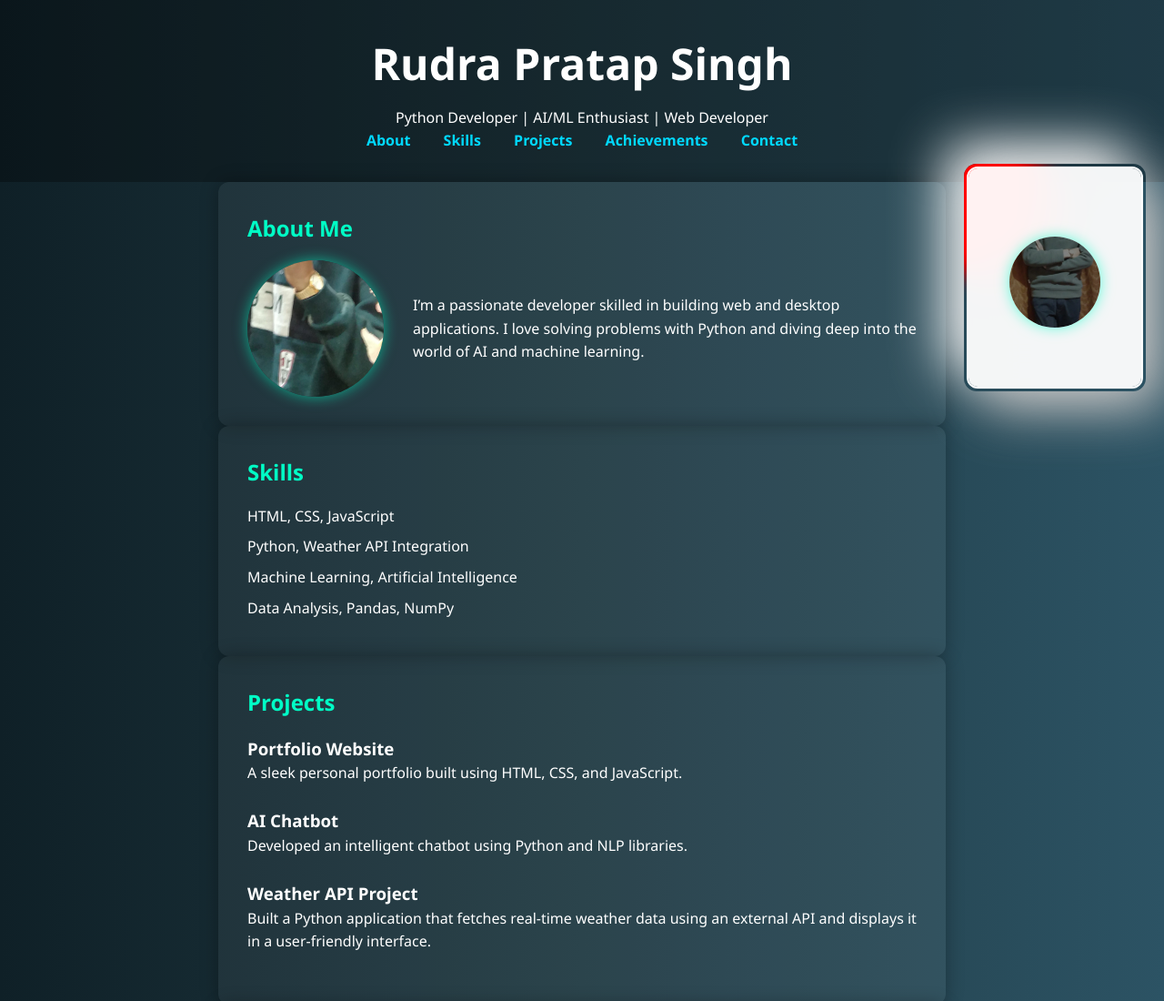
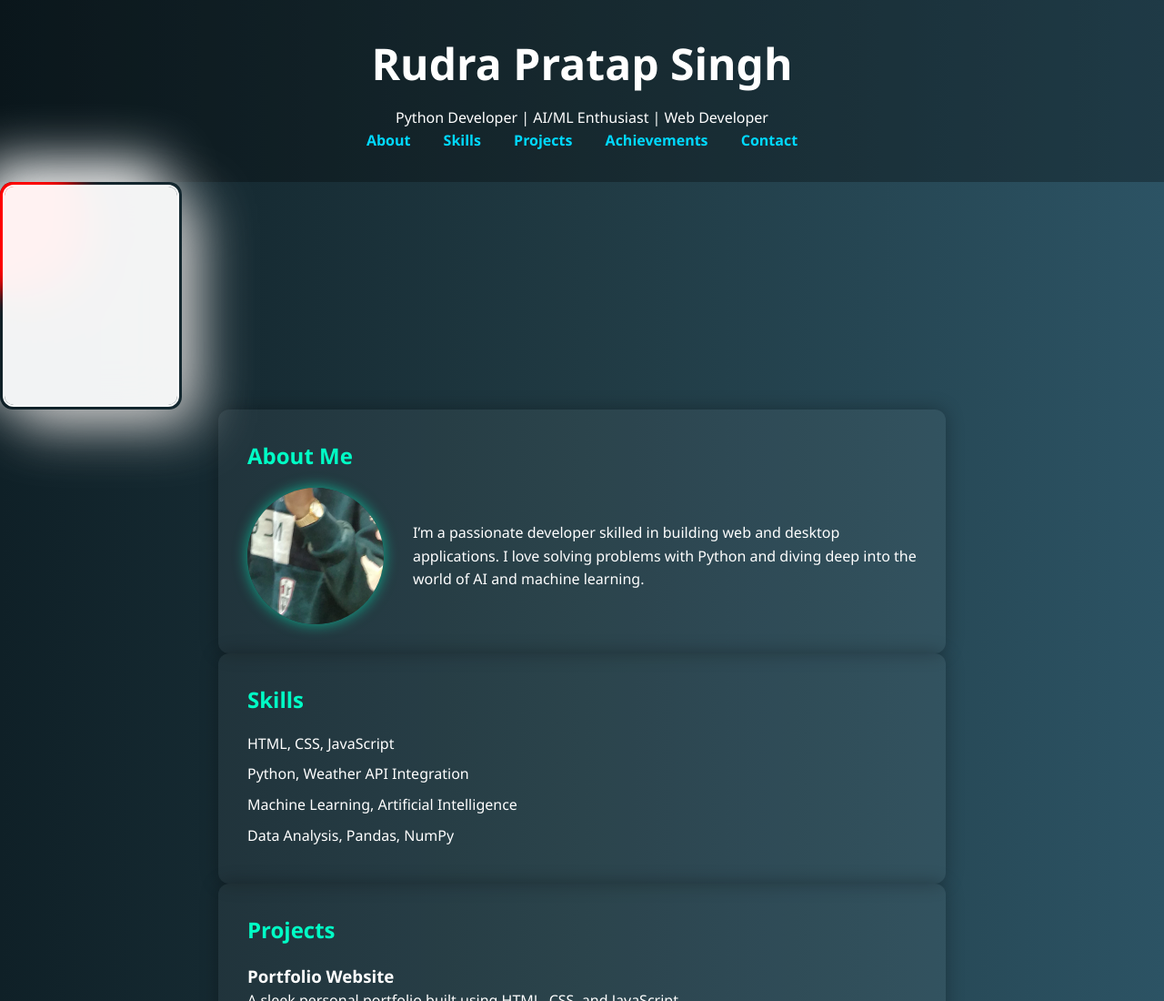
Before and after one commit to rudra-pratap-singh1/portfolio, a plain HTML site: page index.html in a window 1280 px wide. Shown: the top 1100 px of the page at 91% size. Drawn offline with Linux system fonts and the light colour scheme.

Commit message:
Update index.html

```diff
--- a/index.html
+++ b/index.html
@@ -110,9 +110,7 @@
     }
 
     .card {
-      position: fixed; /* Fixed instead of absolute */
-      top: 180px;
-      right: 20px; /* Moved to right */
+      position: relative;
       width: 200px;
       height: 250px;
       border-radius: 14px;
@@ -160,17 +158,6 @@
       75% { transform: translate(-100%, -100%) translate3d(0, 100%, 0); }
       100% { transform: translate(-100%, -100%) translate3d(0, 0, 0); }
     }
-
-    .card-img {
-      position: relative;
-      z-index: 3;
-      width: 100px;
-      height: 100px;
-      border-radius: 50%;
-      object-fit: cover;
-      box-shadow: 0 0 15px rgba(0, 255, 198, 0.6);
-      margin-top: 10px;
-    }
   </style>
 </head>
 <body>
@@ -186,11 +173,9 @@
     </nav>
   </header>
 
-  <!-- Floating Card -->
   <div class="card">
     <div class="bg"></div>
     <div class="blob"></div>
-    <img src="hhtt.webp" alt="Card Image" class="card-img" />
   </div>
 
   <section id="about" class="about">
```
